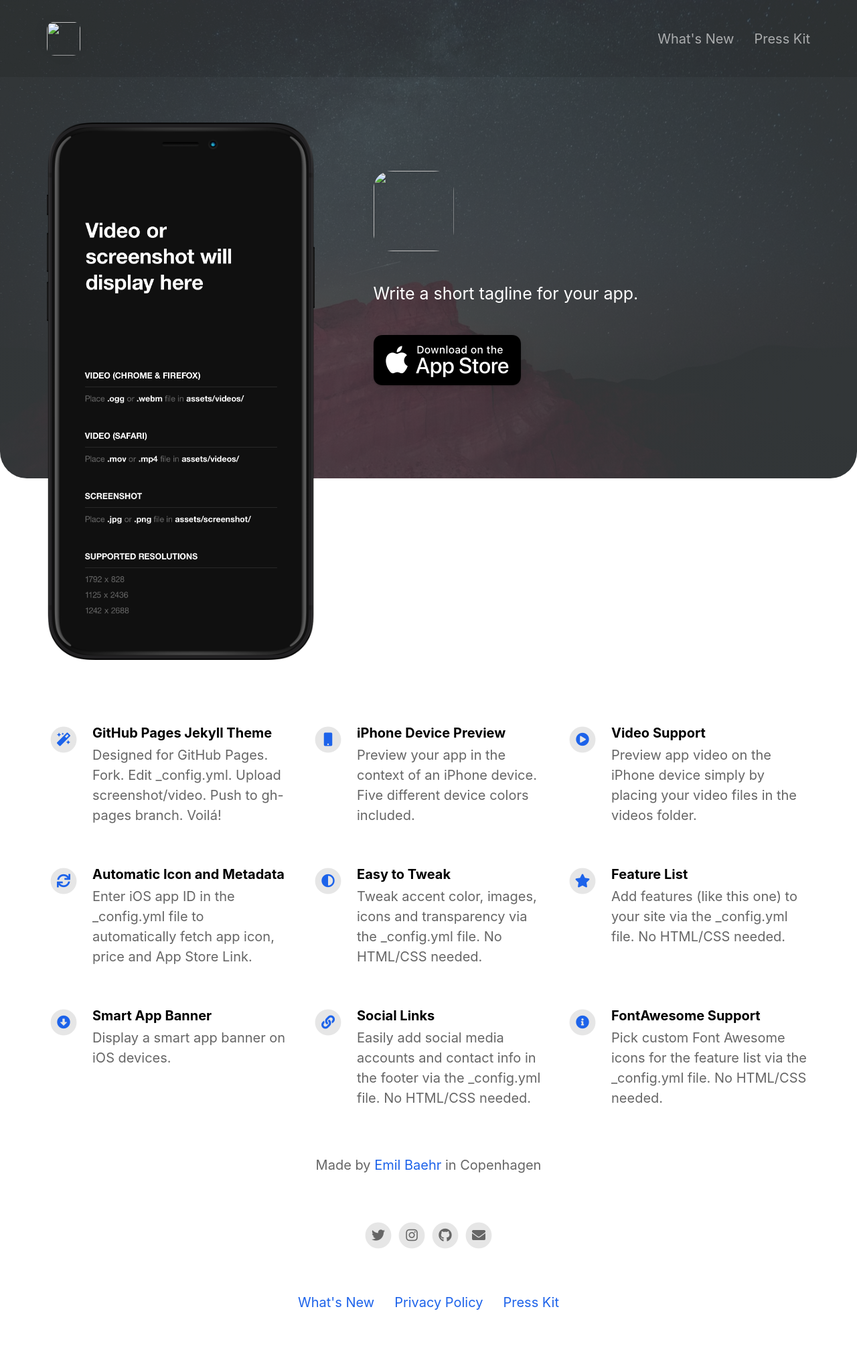
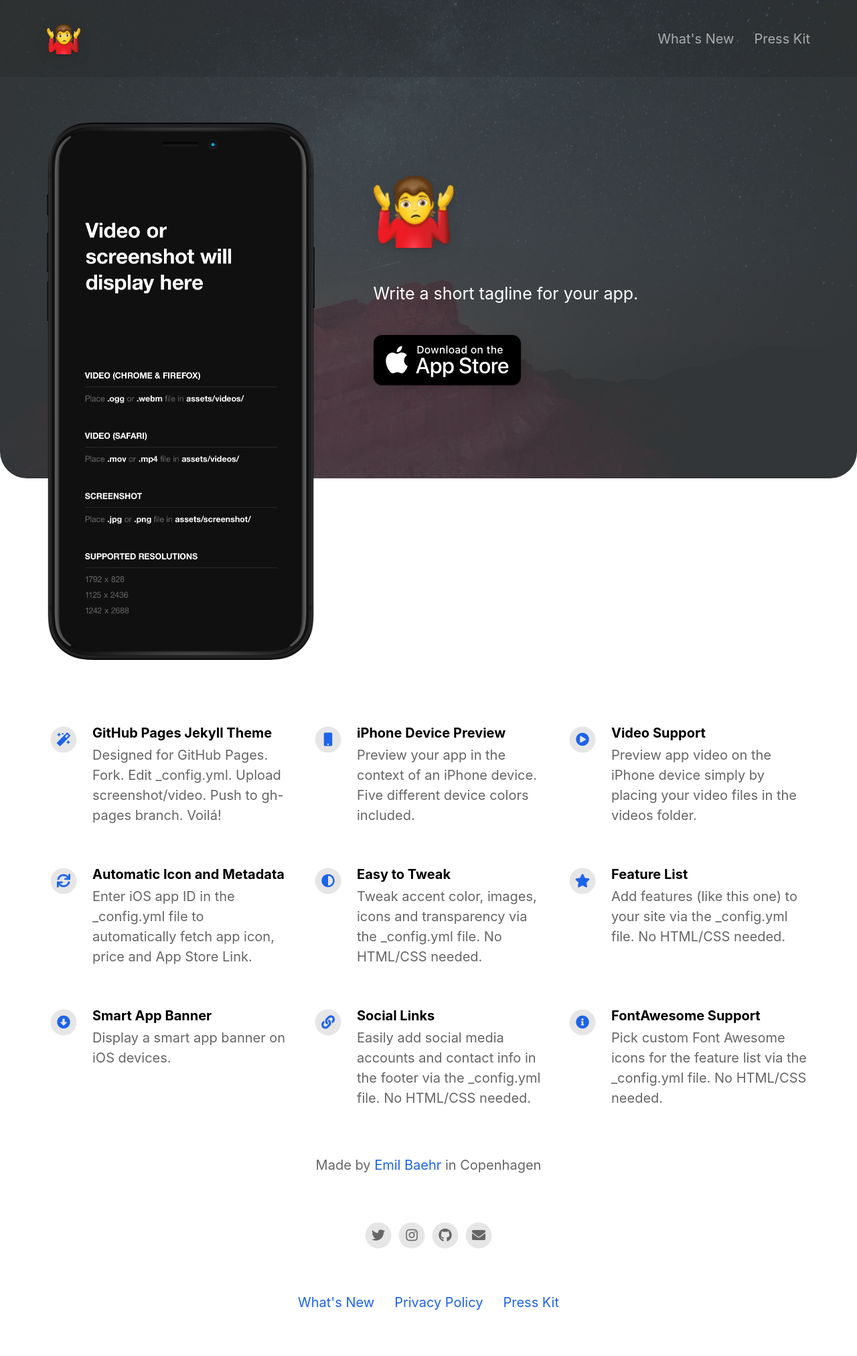
Before and after one commit to udinxyz/udin.xyz, a Jekyll site: the page built from index.html, in a window 1280 px wide. Shown: the whole page at 67% size. Built offline with Jekyll 4.4.1, drawn with Linux system fonts in a browser that asks for light colours; nearby versions of some CDN libraries.

Commit message:
Update _config.yml

```diff
--- a/_config.yml
+++ b/_config.yml
@@ -10,7 +10,7 @@ playstore_link                            :
 presskit_download_link                    : https://emilbaehr.com                                          # Enter a link to downloadable file or (e.g. public Dropbox link to a .zip file).
                                                                                       # Or upload your press kit file to assets and set path accordingly (e.g. "assets/your_press_kit.zip").
 
-app_icon                                  : # assets/appicon.png                      # Automatically populates if not set and if iOS app ID is set.  Otherwise enter path to icon file manually.
+app_icon                                  : assets/udin.png                      # Automatically populates if not set and if iOS app ID is set.  Otherwise enter path to icon file manually.
 app_name                                  :                                           # Automatically populates if not set and if iOS app ID is set.  Otherwise enter manually.
 app_price                                 :                                           # Automatically populates if not set and if iOS app ID is set.  Otherwise enter manually.
 app_description                           : Write a short tagline for your app.
```
